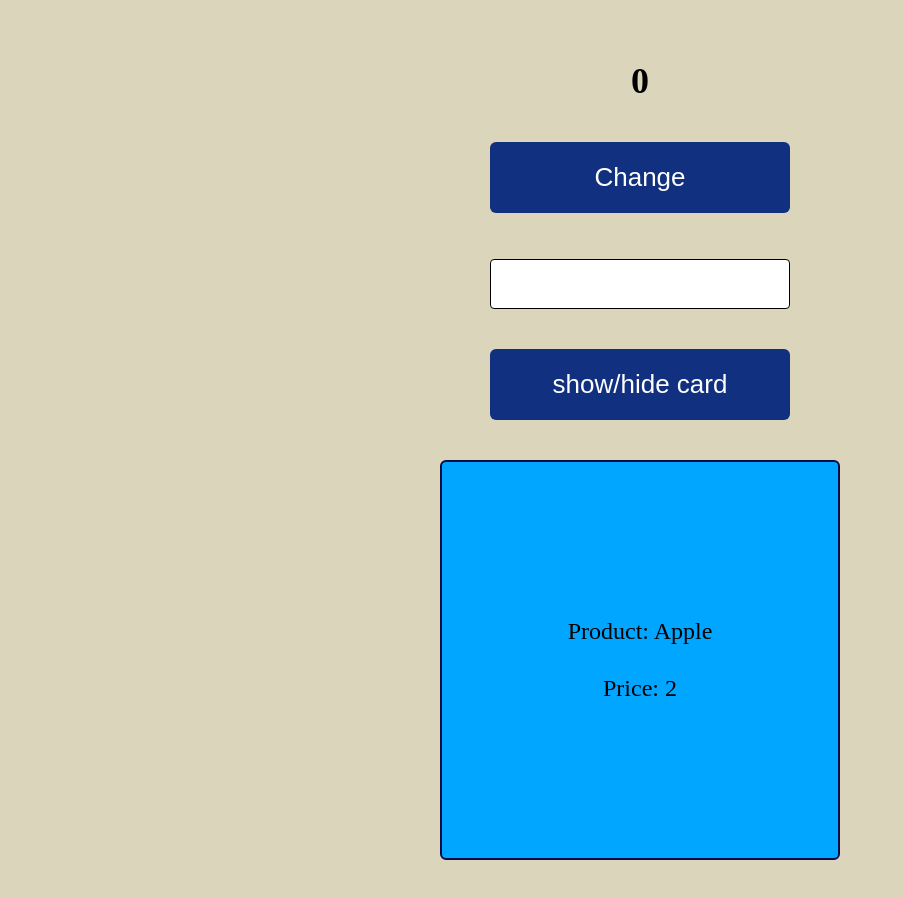
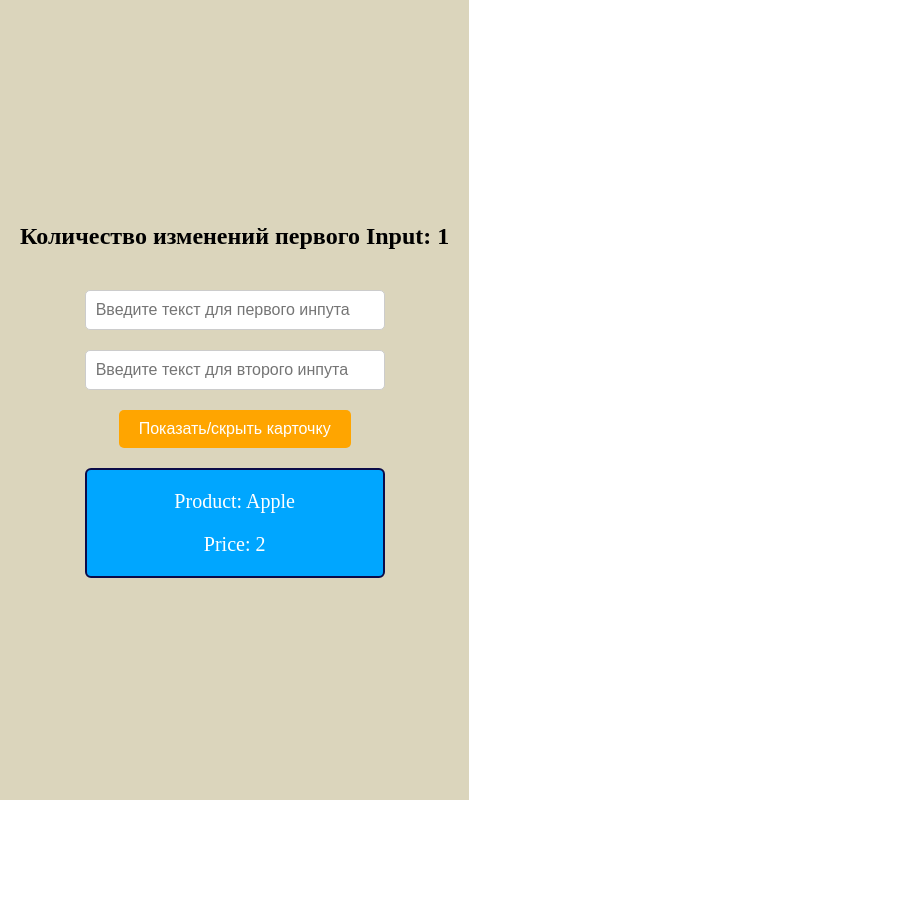
Before and after one commit to KaterynaBanasiak/55_react_ts, a React (Vite) app: page / in a window 1280 px wide. Shown: the top 898 px of the page, without its empty margins (0-903 px from the left). After the commit the page ends 800 px from the top, so only its background shows below. Built offline with nearby package versions, Linux system fonts and the light colour scheme.

Commit message:
Homework11: добавил два инпута с отслеживанием изменений

```diff
--- a/src/App.tsx
+++ b/src/App.tsx
@@ -10,7 +10,8 @@ import GlobalStyles from "./styles/GlobalStyles"
 // import Lesson06 from "./lessons/Lesson06/Lesson06"
 // import Lesson09 from "./lessons/Lesson09/Lesson09"
 // import Lesson10 from "./lessons/Lesson10/Lesson10"
-import Lesson11 from "./lessons/Lesson11/Lesson11.tsx"
+import Homework11 from "./homeworks/Homework11/Homework11";
+
 
 
 //Homeworks imports
@@ -40,7 +41,8 @@ function App() {
       {/* <Homework09 /> */}
       {/* <Lesson10 /> */}
       {/* <Homework10 /> */}
-      <Lesson11 />
+      {/* <Lesson11 /> */}
+      <Homework11 />
     </>
   )
 }
--- a/src/components/Button/button.tsx
+++ b/src/components/Button/button.tsx
@@ -1,25 +1,34 @@
-import { MainButton } from './styles';
-import { ButtonProps } from './types';
+// Button.tsx
+import { FC } from "react";
+import styled from "@emotion/styled";
+import { ButtonHTMLAttributes } from "react";
 
-// interface ButtonProps {
-//   name: string,
-//   //void - если функция ничего не возвращает
-//   onClick?: () => void,
-//   disabled?: boolean,
-//   type?: 'submit' | 'button' | 'reset'
-// }
-
-function Button({ name, onClick, disabled = false, type = 'submit', danger }: ButtonProps) {
-  return (
-    <MainButton
-      onClick={onClick}
-      disabled={disabled}
-      type={type}
-      danger={danger}
-    >
-      {name}
-    </MainButton>
-  )
+// Интерфейс пропсов для Button, наследуем от стандартных ButtonHTMLAttributes
+interface ButtonProps extends ButtonHTMLAttributes<HTMLButtonElement> {
+  danger?: boolean;  // Добавляем свой проп danger
 }
 
-export default Button
+const StyledButton = styled.button<{ danger?: boolean }>`
+  padding: 10px 20px;
+  font-size: 16px;
+  border: none;
+  border-radius: 5px;
+  cursor: pointer;
+  background-color: ${(props) => (props.danger ? "green" : "orange")};
+  color: white;
+  transition: background-color 0.3s ease;
+
+  &:hover {
+    background-color: ${(props) => (props.danger ? "#006600" : "#ff6600")};
+  }
+`;
+
+const Button: FC<ButtonProps> = ({ children, danger = false, ...rest }) => {
+  return (
+    <StyledButton {...rest} danger={danger}>
+      {children}
+    </StyledButton>
+  );
+};
+
+export default Button;
--- a/src/components/Input/Input.tsx
+++ b/src/components/Input/Input.tsx
@@ -1,30 +1,25 @@
-import { InputContainer, Label, InputComponent } from './styles.ts';
-import { InputProps } from './types';
+// Input.tsx
+import React from "react";
+import { InputHTMLAttributes } from "react";
+import styled from "@emotion/styled";
 
-function Input({
-  placeholder,
-  name,
-  value,
-  type = 'text',
-  onChange,
-  label,
-  id,
-  search
-}: InputProps) {
-  return (
-    <InputContainer>
-      <Label htmlFor={id}>{label}</Label>
-      <InputComponent
-        name={name}
-        placeholder={placeholder}
-        value={value}
-        onChange={onChange}
-        type={type}
-        id={id}
-        isSearch = {search}
-      />
-    </InputContainer>
-  )
+// Обновим интерфейс InputProps, добавив нужные пропы
+interface InputProps extends InputHTMLAttributes<HTMLInputElement> {
+  search?: boolean;
 }
 
+const StyledInput = styled.input<InputProps>`
+  padding: 10px;
+  font-size: 16px;
+  border-radius: 5px;
+  border: 1px solid #ccc;
+  width: 100%;
+  max-width: 300px;
+  background-color: ${(props) => (props.search ? "#f0f0f0" : "white")};
+`;
+
+const Input: React.FC<InputProps> = ({ search, ...rest }) => {
+  return <StyledInput {...rest} search={search} />;
+};
+
 export default Input;
--- a/src/components/Product/Product.tsx
+++ b/src/components/Product/Product.tsx
@@ -1,22 +1,22 @@
+// Product.tsx
 import { useEffect } from "react";
-
-import { ProductProps } from "./types";
-import './styles.css'
+import { ProductProps } from "./types"; // Предполагаем, что типы для Product определены в отдельном файле
+import './styles.css';
 
 function Product({ productName, productPrice }: ProductProps) {
-//Unmouting - выполняем действие при размонтировании компонента Product
-useEffect(()=>{
-  return ()=>{
-    console.log('Component will unmount');
-  }
-}, []);
+  // Выполним действие при размонтировании компонента
+  useEffect(() => {
+    return () => {
+      console.log('Component will unmount');
+    };
+  }, []);
 
   return (
     <div className="product-container">
       <div>Product: {productName}</div>
       <div>Price: {productPrice}</div>
     </div>
-  )
+  );
 }
 
 export default Product;
--- a/src/components/Product/styles.css
+++ b/src/components/Product/styles.css
@@ -1,14 +1,15 @@
+/* styles.css */
 .product-container {
   display: flex;
   flex-direction: column;
   align-items: center;
   justify-content: center;
-  gap: 30px;
-  min-width: 400px;
-  min-height: 400px;
+  gap: 20px;
+  min-width: 300px;
   padding: 20px;
   background-color: rgb(0, 166, 255);
   border: 2px solid rgb(11, 11, 72);
   border-radius: 6px;
-  font-size: 24px;
+  font-size: 20px;
+  color: white;
 }
--- /dev/null
+++ b/src/homeworks/Homework11/Homework11.tsx
@@ -0,0 +1,59 @@
+import { ChangeEvent, useEffect, useState } from "react";
+import Input from "../../components/Input/Input"; // Импортируем компонент Input
+import Button from "../../components/Button/button"; // Импортируем компонент Button
+import { Homework11Container, Result } from "./styles"; // Импортируем стили
+import Product from "../../components/Product/Product"; // Импортируем компонент карточки
+
+function Homework11() {
+  // State для хранения значений инпутов
+  const [firstInputValue, setFirstInputValue] = useState<string>("");
+  const [secondInputValue, setSecondInputValue] = useState<string>("");
+
+  // State для отслеживания количества изменений первого Input
+  const [changeCount, setChangeCount] = useState<number>(0);
+
+  // State для переключения видимости карточки продукта
+  const [showCard, setShowCard] = useState<boolean>(true);
+
+  // Обработчик для первого Input
+  const handleFirstInputChange = (event: ChangeEvent<HTMLInputElement>) => {
+    setFirstInputValue(event.target.value);
+  };
+
+  // Обработчик для второго Input
+  const handleSecondInputChange = (event: ChangeEvent<HTMLInputElement>) => {
+    setSecondInputValue(event.target.value);
+  };
+
+  // Отслеживание изменений первого Input
+  useEffect(() => {
+    setChangeCount((prevCount) => prevCount + 1);
+  }, [firstInputValue]); // Каждый раз, когда изменяется значение первого инпута, обновляется счётчик
+
+  // Обработчик для отображения/скрытия карточки
+  const showHideCard = () => {
+    setShowCard((prevValue) => !prevValue);
+  };
+
+  return (
+    <Homework11Container>
+      <Result>Количество изменений первого Input: {changeCount}</Result>
+      <Input
+        name="firstInput"
+        value={firstInputValue}
+        onChange={handleFirstInputChange}
+        placeholder="Введите текст для первого инпута"
+      />
+      <Input
+        name="secondInput"
+        value={secondInputValue}
+        onChange={handleSecondInputChange}
+        placeholder="Введите текст для второго инпута"
+      />
+      <Button onClick={showHideCard}>Показать/скрыть карточку</Button>
+      {showCard && <Product productName="Apple" productPrice={2} />}
+    </Homework11Container>
+  );
+}
+
+export default Homework11;
--- /dev/null
+++ b/src/homeworks/Homework11/styles.ts
@@ -0,0 +1,20 @@
+// styles.ts
+import styled from "@emotion/styled";
+
+export const Homework11Container = styled.div`
+  display: flex;
+  flex-direction: column;
+  align-items: center;
+  justify-content: center;
+  gap: 20px;
+  min-height: 100vh;
+  background-color: rgb(219, 213, 188);
+  padding: 20px;
+`;
+
+export const Result = styled.div`
+  font-size: 24px;
+  font-weight: bold;
+  margin-bottom: 20px;
+  text-align: center;
+`;
```
Also changed, not shown: src/homeworks/Homework10/Homework10.tsx (+8 -8 lines).
